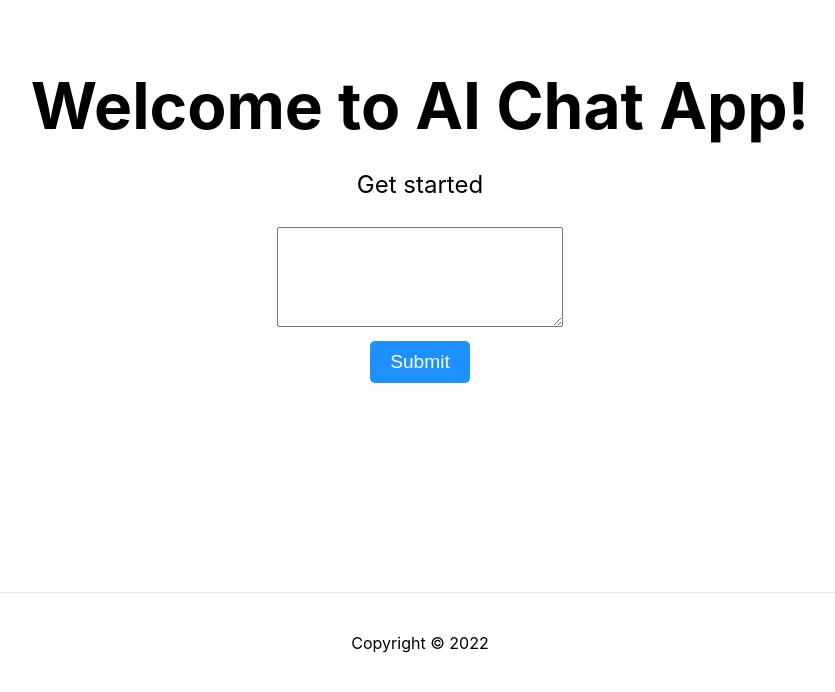
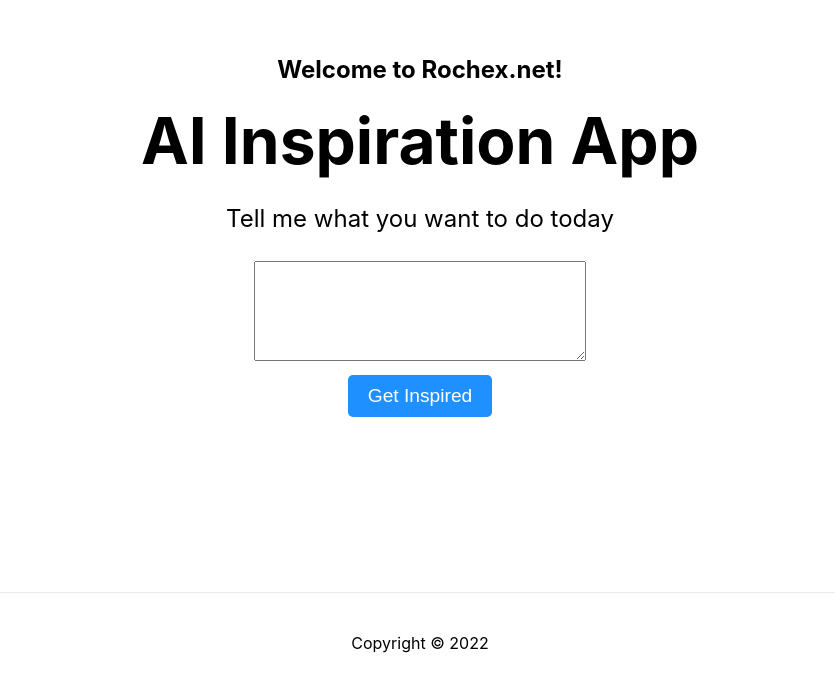
Before and after one commit to dwestland/ai-chat-app, a Next.js app: page / in a window 1280 px wide. Shown: the part 108-800 px from the top of the page, without its empty margins (220-1055 px from the left). Built offline with nearby package versions, Linux system fonts and the light colour scheme.

Commit message:
Update home page

```diff
--- a/pages/index.tsx
+++ b/pages/index.tsx
@@ -1,7 +1,6 @@
 import React, { useState } from 'react'
 import Head from 'next/head'
 import styles from '../styles/Home.module.css'
-// create a new component that inputs a textarea message then performs a fetch request to localhost:3000/api/hello gets back response as a data.message and displays that message below
 
 export default function Home() {
   const year = new Date().getFullYear()
@@ -21,6 +20,13 @@
       .then((data) => setResponse(data.name))
   }
 
+  // const commentEnterSubmit = (e) => {
+  //   if (e.key === 'Enter' && e.shiftKey === false) {
+  //     // const data = { content: e.target.value }
+  //     return handleSubmit(handleSubmit(e))
+  //   }
+  // }
+
   return (
     <div className={styles.container}>
       <Head>
@@ -28,15 +34,17 @@
       </Head>
 
       <main className={styles.main}>
-        <h1 className={styles.title}>Welcome to AI Chat App!</h1>
-        <p className={styles.description}>Get started</p>
+        <h2>Welcome to Rochex.net!</h2>
+        <h1 className={styles.title}>AI Inspiration App</h1>
+        <p className={styles.description}>Tell me what you want to do today</p>
         <form onSubmit={handleSubmit}>
           <textarea
             value={message}
             onChange={(e) => setMessage(e.target.value)}
+            // onKeyPress={commentEnterSubmit}
           />
           <button type="submit" className={styles.bnt}>
-            Submit
+            Get Inspired
           </button>
         </form>
         <p>{response}</p>
```
